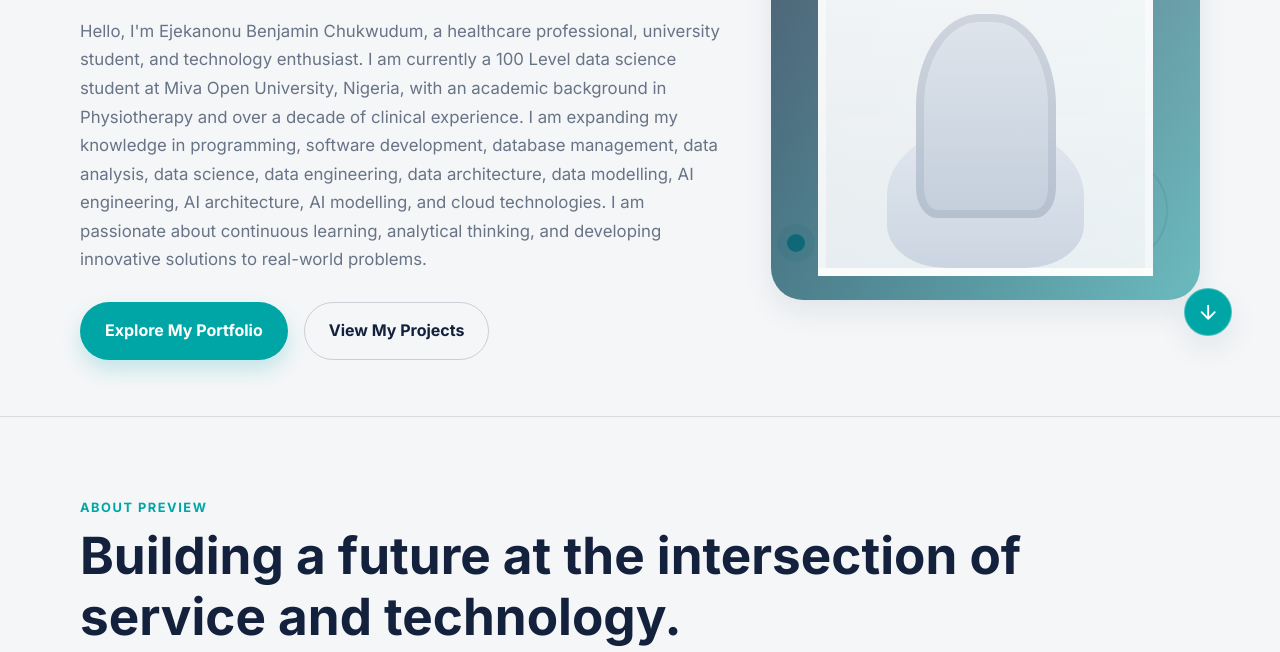
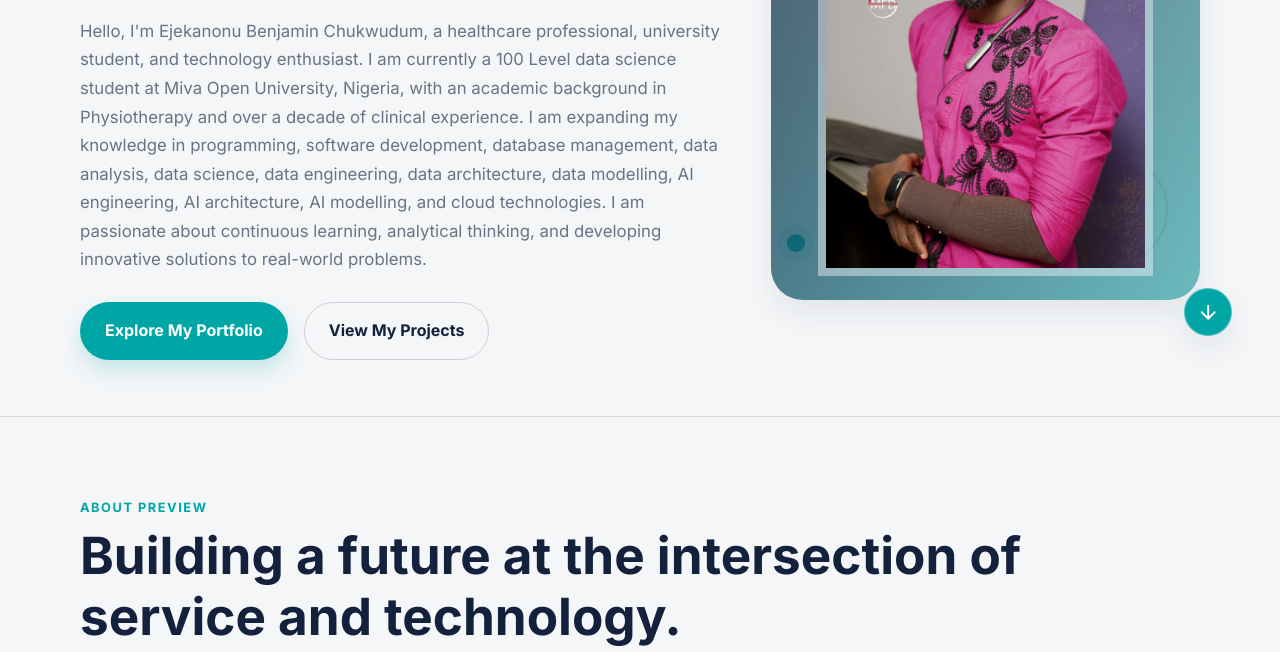
Before and after one commit to EjekanonuB/student-portfolio, a plain HTML site: page index.html in a window 1280 px wide. Shown: the part 448-1100 px from the top of the page. Drawn offline with Linux system fonts and the light colour scheme.

Commit message:
Refactor code structure for improved readability and maintainability

```diff
--- a/css/style.css
+++ b/css/style.css
@@ -148,6 +148,14 @@ body.theme-dark .site-header {
   color: var(--teal);
   font-weight: 800;
   margin-right: 0.65rem;
+}
+
+.brand-photo {
+  display: none;
+  width: 2.2rem;
+  height: 2.2rem;
+  border-radius: 0.7rem;
+  object-fit: cover;
 }
 
 .nav-links {
@@ -330,31 +338,8 @@ body.theme-dark .site-header {
   height: 82%;
   margin-bottom: 1.5rem;
   border-radius: 1.5rem 1.5rem 0 0;
-  background: linear-gradient(180deg, rgba(255, 255, 255, 0.95), rgba(244, 246, 248, 0.92));
+  object-fit: cover;
   border: 8px solid rgba(255, 255, 255, 0.42);
-  display: flex;
-  align-items: end;
-  justify-content: center;
-}
-
-.photo-placeholder::before {
-  content: "";
-  width: 62%;
-  height: 34%;
-  background: linear-gradient(180deg, #e2e8f0, #cbd5e1);
-  border-radius: 50% 50% 30% 30%;
-  margin-top: auto;
-}
-
-.photo-placeholder::after {
-  content: "";
-  position: absolute;
-  width: 44%;
-  height: 48%;
-  bottom: 12%;
-  background: linear-gradient(180deg, #dfe5ec, #c3cedb);
-  border-radius: 45% 45% 15% 15%;
-  box-shadow: inset 0 0 0 8px rgba(20, 33, 61, 0.08);
 }
 
 .shape-square,
@@ -1116,12 +1101,19 @@ textarea {
 
 @media (max-width: 768px) {
   .brand {
+    display: inline-flex;
+    align-items: center;
+    gap: 0.45rem;
     font-size: 0;
   }
 
   .brand-mark {
     margin-right: 0;
     font-size: 1rem;
+  }
+
+  .brand-photo {
+    display: inline-flex;
   }
 
   .nav-toggle {
--- a/index.html
+++ b/index.html
@@ -20,7 +20,9 @@
     <header class="site-header">
       <div class="container navbar">
         <a href="index.html" class="brand" aria-label="Home">
-          <span class="brand-mark">E</span> Ejekanonu Benjamin Chukwudum
+          <span class="brand-mark">E</span>
+          <img class="brand-photo" src="assets/images/Ejekanonu%20Benjamin.jpg" alt="" />
+          Ejekanonu Benjamin Chukwudum
         </a>
 
         <nav class="nav-links" aria-label="Main navigation">
@@ -56,12 +58,16 @@
             </div>
           </div>
 
-          <div class="profile-visual" aria-label="Profile placeholder illustration">
+          <div class="profile-visual" aria-label="Profile photograph">
             <div class="shape-square"></div>
             <div class="shape-ring"></div>
             <div class="shape-dot"></div>
             <div class="photo-frame">
-              <div class="photo-placeholder" aria-label="Profile image placeholder"></div>
+              <img
+                class="photo-placeholder"
+                src="assets/images/Ejekanonu%20Benjamin.jpg"
+                alt="Ejekanonu Benjamin Chukwudum"
+              />
             </div>
           </div>
         </div>
@@ -257,7 +263,7 @@
                 controls
                 preload="metadata"
                 playsinline
-                poster="assets/images/profile-placeholder.svg"
+                poster="assets/images/Ejekanonu%20Benjamin.jpg"
                 aria-label="Video introduction"
               >
                 <source src="assets/video/portfolio-introduction.mp4" type="video/mp4" />
```
Also changed, not shown: about.html (+8 -2 lines), contact.html (+3 -1 lines), planner.html (+3 -1 lines), projects.html (+3 -1 lines), assets/images/Ejekanonu Benjamin.jpg (added).
